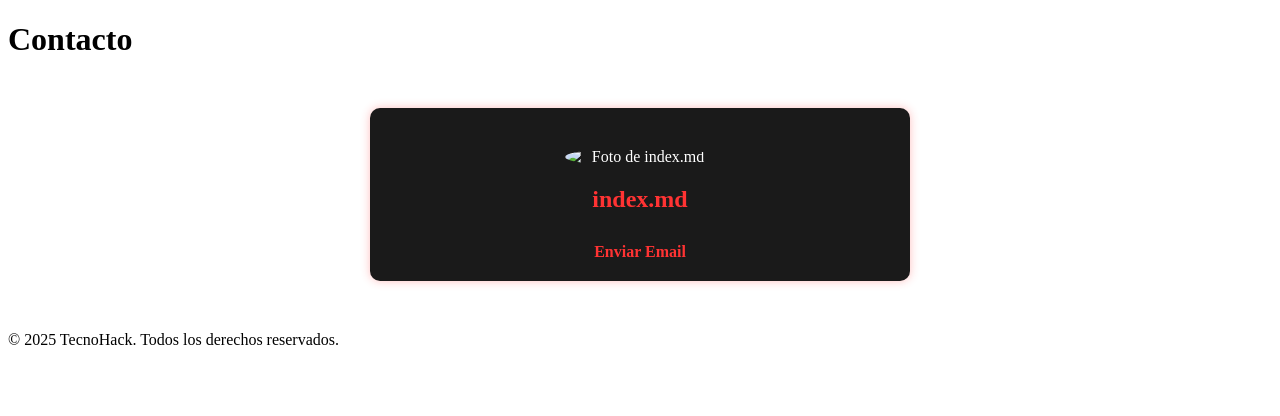
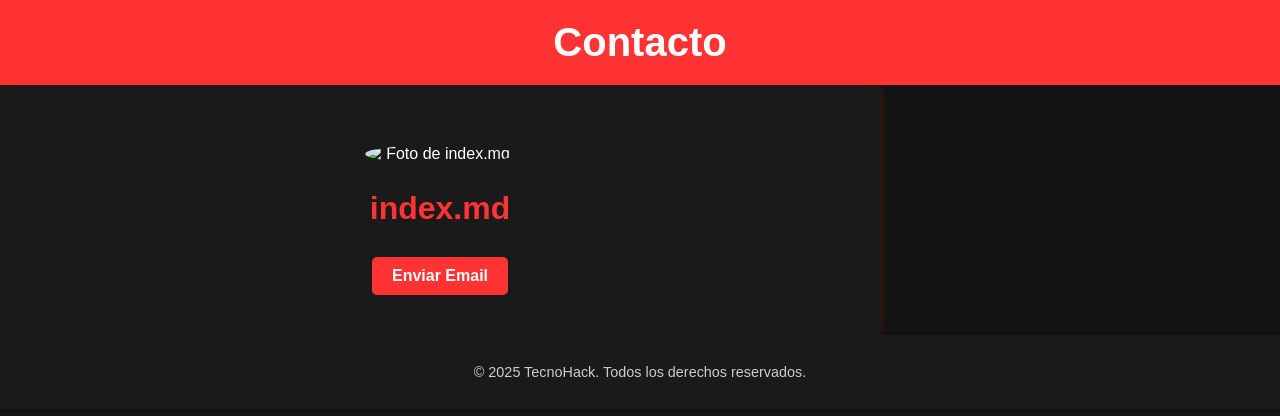
Before and after one commit to TecnoHack-ES/tecnohack-es.github.io, a Jekyll site: the page built from blog/index.md, in a window 1280 px wide. Shown: the top 416 px of the page. Built offline with Jekyll 4.4.1, drawn with Linux system fonts in a browser that asks for light colours.

```diff
--- a/assets/css/contacto.css
+++ b/assets/css/contacto.css
@@ -1,8 +1,42 @@
-/* Estilos para ficha de contacto */
+/* Estilos generales */
+body, html {
+    margin: 0;
+    padding: 0;
+    height: 100%;
+    font-family: Arial, sans-serif;
+    background-color: #121212;
+    color: #fff;
+    display: flex;
+    flex-direction: column;
+}
+
+/* Estilos para el header */
+header {
+    background-color: #ff3333;
+    padding: 20px;
+    text-align: center;
+}
+
+header h1 {
+    margin: 0;
+    font-size: 2.5em;
+    color: #fff;
+}
+
+/* Estilos para el main (contenido principal) */
+main {
+    flex: 1;
+    display: flex;
+    justify-content: center;
+    align-items: center;
+    padding: 20px;
+}
+
+/* Estilos para la tarjeta de contacto */
 .contact-card {
-    max-width: 500px;
-    margin: 50px auto;
-    padding: 20px;
+    width: 100%;
+    max-width: 800px; /* Ajusta según sea necesario */
+    padding: 40px;
     background: #1a1a1a;
     color: #fff;
     border-radius: 10px;
@@ -12,19 +46,30 @@
 
 .contact-card h2 {
     color: #ff3333;
+    font-size: 2em;
+    margin-bottom: 10px;
 }
 
 .contact-card p {
-    font-size: 1.1em;
+    font-size: 1.2em;
     color: #ccc;
+    margin: 10px 0;
 }
 
 .contact-card a {
     display: inline-block;
-    margin-top: 10px;
-    color: #ff3333;
+    margin-top: 20px;
+    padding: 10px 20px;
+    background-color: #ff3333;
+    color: #fff;
     text-decoration: none;
     font-weight: bold;
+    border-radius: 5px;
+    transition: background-color 0.3s ease;
+}
+
+.contact-card a:hover {
+    background-color: #e62e2e;
 }
 
 .contact-card img {
@@ -33,3 +78,12 @@
     margin: 20px auto;
     display: block;
 }
+
+/* Estilos para el footer */
+footer {
+    background-color: #1a1a1a;
+    padding: 15px;
+    text-align: center;
+    color: #ccc;
+    font-size: 0.9em;
+}
```
